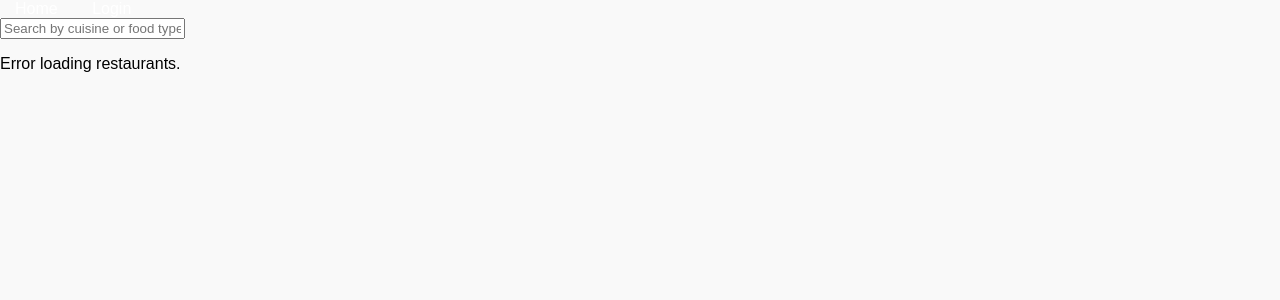
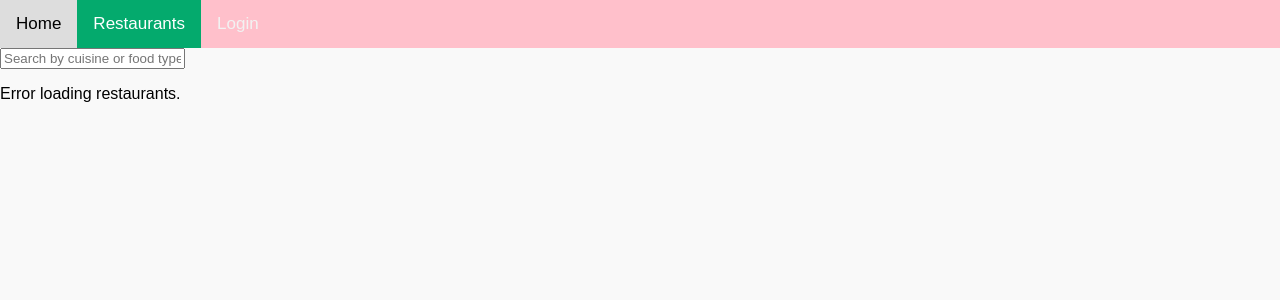
Before and after one commit to Rediet-Ayalew/Are-you-Hungry-, a Flask app: template templates/restaurants.html in a window 1280 px wide. Shown: the top 300 px of the page. Run offline with Flask 3, Linux system fonts and the light colour scheme; the template is opened without the code that fills it, so the values that code supplies are empty.

Commit message:
Updated restaurants.html

```diff
--- a/templates/restaurants.html
+++ b/templates/restaurants.html
@@ -8,10 +8,46 @@
 </head>
 <body>
     <!-- Navigation -->
-    <nav class="navbar">
-        <a href="/Home">Home</a>
-        <a href="/login">Login</a>
-    </nav>
+         <!-- Navigation Bar -->
+            <style>
+            body {
+              margin: 0;
+              font-family: Arial, Helvetica, sans-serif;
+            }
+
+            .topnav {
+              overflow: hidden;
+              background-color: #FFC0CB;
+            }
+
+            .topnav a {
+              float: left;
+              color: #f2f2f2;
+              text-align: center;
+              padding: 14px 16px;
+              text-decoration: none;
+              font-size: 17px;
+            }
+
+            .topnav a:hover {
+              background-color: #ddd;
+              color: black;
+            }
+
+            .topnav a.active {
+              background-color: #04AA6D;
+              color: white;
+            }
+            </style>
+            </head>
+            <body>
+
+            <div class="topnav">
+               <a href="/home">Home</a>
+               <a class="active" href="#search">Restaurants</a>
+               <a href="/login">Login</a>
+            </div>
+
 
     <!-- Search Bar -->
     <div class="search-container">
```
